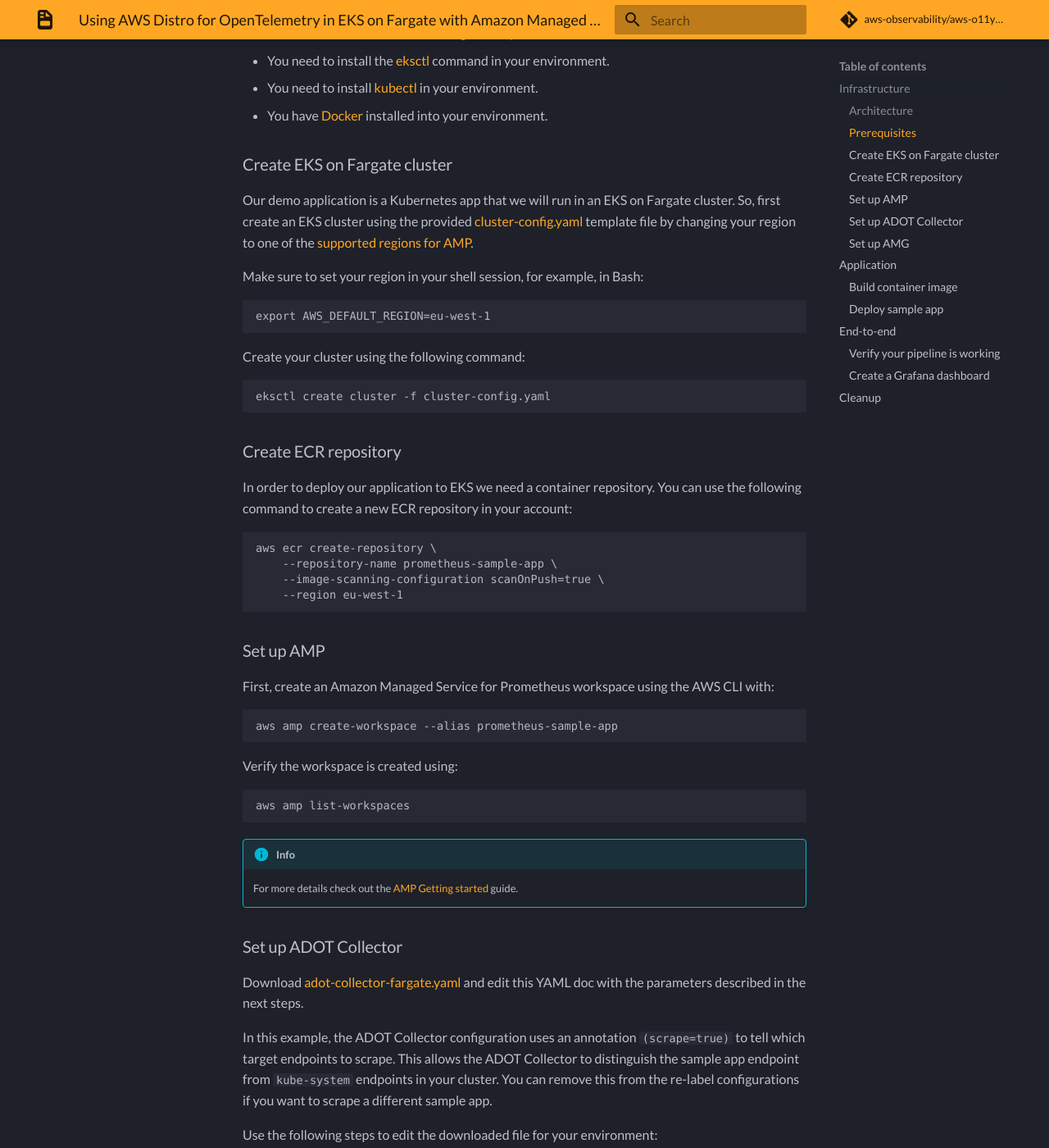
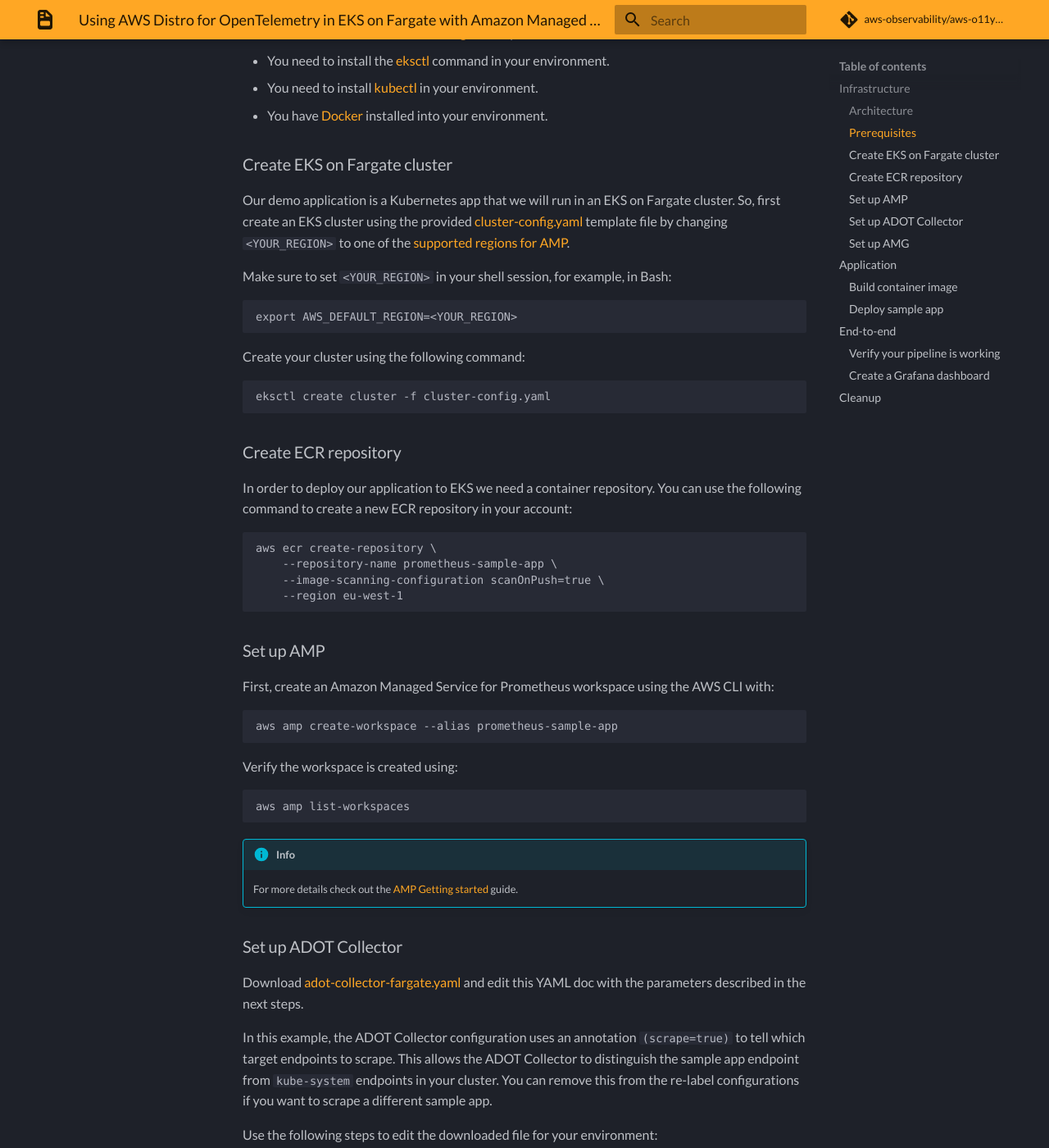
Before and after one commit to aws-observability/aws-o11y-recipes, an MkDocs documentation site: the page built from docs/recipes/fargate-eks-metrics-go-adot-ampamg.md, in a window 1280 px wide and 1400 px high, scrolled down 1336 px. Shown: the whole window at 82% size. Built offline with MkDocs 1.6.1 and Material for MkDocs 9.7.7, drawn with Linux system fonts in a browser that asks for light colours; some web fonts are replaced; comment, search, counter and statistics services are not loaded; some of the changed text lies outside the part shown.

Commit message:
generalized region use for eks on fargate

````diff
--- a/docs/recipes/fargate-eks-metrics-go-adot-ampamg.md
+++ b/docs/recipes/fargate-eks-metrics-go-adot-ampamg.md
@@ -47,13 +47,13 @@
 Our demo application is a Kubernetes app that we will run in an EKS on Fargate
 cluster. So, first create an EKS cluster using the
 provided [cluster-config.yaml](./fargate-eks-metrics-go-adot-ampamg/cluster-config.yaml)
-template file by changing your region to one of the
+template file by changing `<YOUR_REGION>` to one of the
 [supported regions for AMP](https://docs.aws.amazon.com/prometheus/latest/userguide/what-is-Amazon-Managed-Service-Prometheus.html#AMP-supported-Regions).
 
-Make sure to set your region in your shell session, for example, in Bash:
+Make sure to set `<YOUR_REGION>` in your shell session, for example, in Bash:
 
 ```
-export AWS_DEFAULT_REGION=eu-west-1
+export AWS_DEFAULT_REGION=<YOUR_REGION>
 ```
 
 Create your cluster using the following command:
@@ -104,7 +104,7 @@
 
 Use the following steps to edit the downloaded file for your environment:
 
-1\. Replace `<REGION>` with your current region.
+1\. Replace `<YOUR_REGION>` with your current region.
 
 2\. Replace `<YOUR_ENDPOINT>` with the remote write URL of your workspace.
 
````
